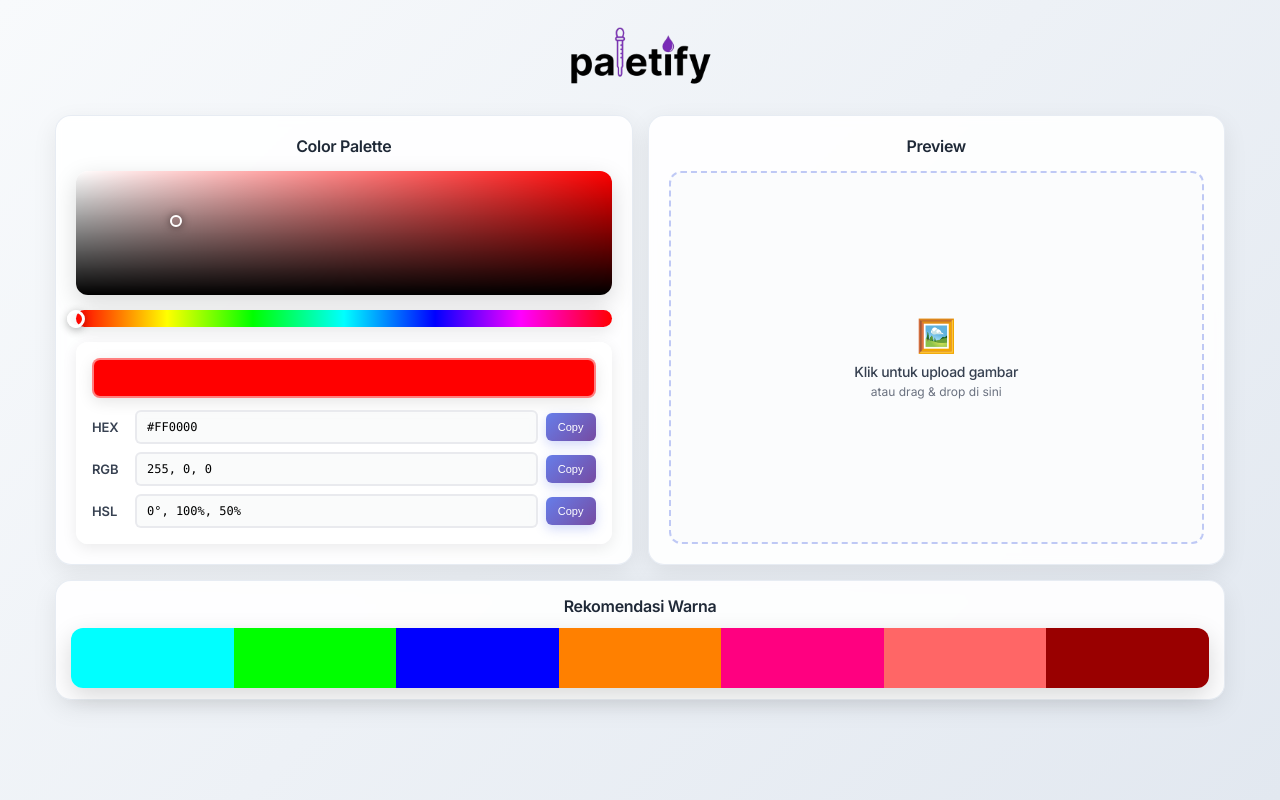
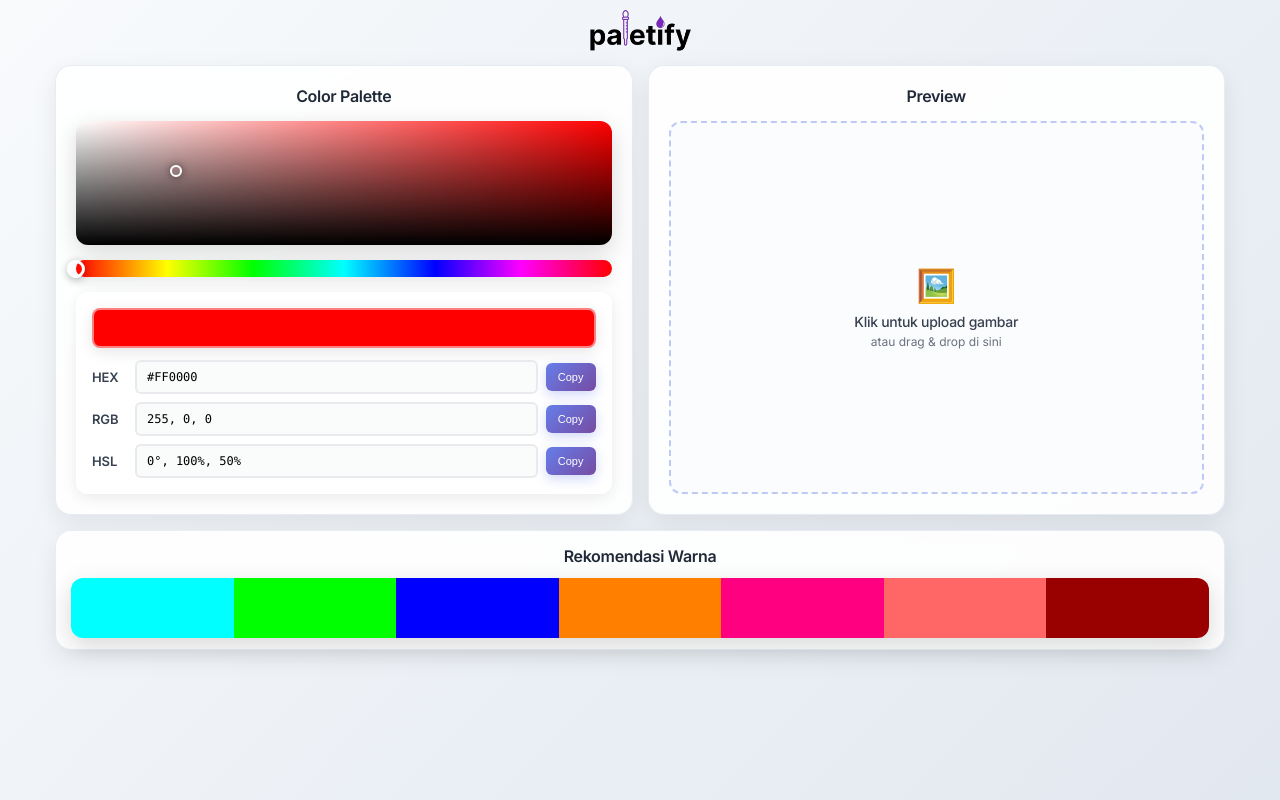
Before and after one commit to aliifakmal/colore-colorpicker, a plain HTML site: page index.html in a window 1280 px wide. Drawn offline with Linux system fonts and the light colour scheme.

Commit message:
balikin ukuran logo desktop

```diff
--- a/styles.css
+++ b/styles.css
@@ -31,7 +31,7 @@ body {
 }
 
 .logo img {
-    height: 180px;
+    height: 130px;
     width: auto;
     display: block;
 }
```
